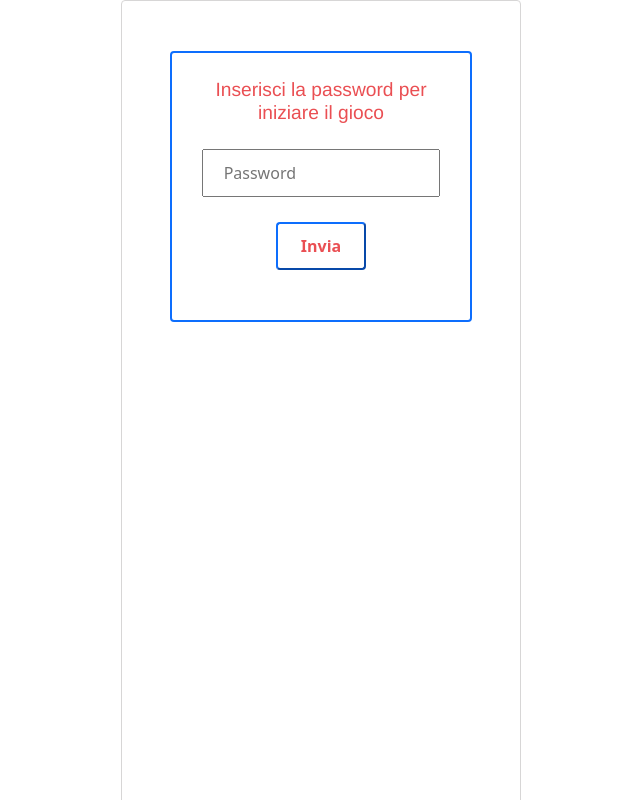
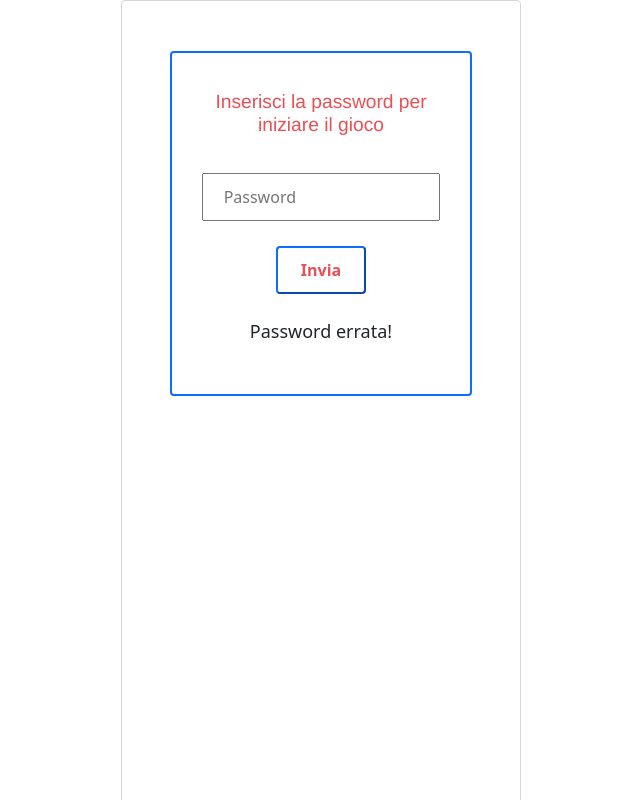
Before and after one commit to AlkyePaul/tourescape, a plain HTML site: page login/index.html in a window 1280 px wide. Both pictures are taken after a click on the button "Invia". Shown: the top 800 px of the page, without its empty margins (319-959 px from the left). Drawn offline with Linux system fonts and the light colour scheme; a web font is replaced by a local one.

Commit message:
push
push

```diff
--- a/assets/css/password.scss
+++ b/assets/css/password.scss
@@ -3,6 +3,7 @@
     display: flex;
     flex-direction: column;
     align-items: center;
+
 }
 .login-container{
 
@@ -10,15 +11,20 @@
     flex-direction: column;
     align-items: center;
     justify-content: center;
-
     width: 80%;
     border: 2px solid $terziary-color;
     margin: 0px 10%;
-    padding-bottom: 50px;
+    padding-bottom: 25px;
+
+    p{
+        text-align: center;
+
+    }
+
 
     h4{
         z-index: 2;
-        margin:25px auto;
+        margin:37px auto;
         width: 80%;
         text-align: center;
         font-family: $title-font;
--- a/assets/css/style.scss
+++ b/assets/css/style.scss
@@ -98,6 +98,10 @@ section{
     display: none !important;
 }
 
+.invisible{
+    visibility: hidden !important;
+}
+
 @import "audioplayer.scss";
 @import "btn-and-links";
 @import "config-bootstrap";
--- a/assets/javascript/functions.js
+++ b/assets/javascript/functions.js
@@ -77,6 +77,7 @@ document.addEventListener("DOMContentLoaded", function() {
     // Select the password input field and the start button
     const passwordInput = document.getElementById('parolachiave');
     const startButton = document.getElementById('start-play');
+    const passErrata = document.getElementById('pass-errata');
 
     // Function to check the password
     function checkPassword() {
@@ -89,10 +90,13 @@ document.addEventListener("DOMContentLoaded", function() {
         if (checkPassword()) {
             startButton.classList.remove('hidden');
             // Additional actions to take when the password is correct and the game starts
-            console.log('Password is correct. Starting the game.');
+            passErrata.classList.add("invisible");
+
         } else {
             // In case the password is incorrect
-            console.log('Password is incorrect. Please try again.');
+            passErrata.classList.remove("invisible");
+
+            passErrata.innerHTML=("Password errata!");
         }
     });
 });
--- a/login/index.html
+++ b/login/index.html
@@ -32,6 +32,7 @@
     <input type="text" placeholder="Password" id="parolachiave">
 
     <button class="btn-send-pass" id="sendPasswordBtn">Invia</button>
+    <p class="invisible" id="pass-errata"></p>
 
 </div>
 
```
Also changed, not shown: assets/css/password.css, assets/css/style.css.
